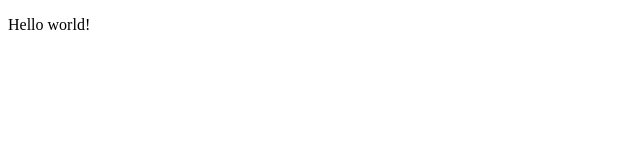
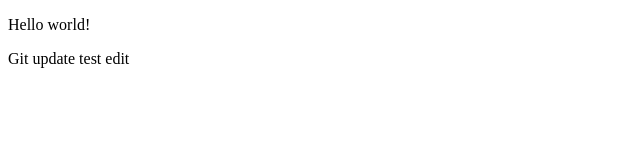
Before and after one commit to edubebz/beblog, a plain HTML site: page index.html in a window 1280 px wide. Shown: the whole page, without its empty margins (0-640 px from the left). Drawn offline with Linux system fonts and the light colour scheme.

Commit message:
Test update push
Added a <p> to index to test git push update.

```diff
--- a/index.html
+++ b/index.html
@@ -1,3 +1,4 @@
 <!doctype HTML>
 
 <p>Hello world!</p>
+<p>Git update test edit</p>
```
Also changed, not shown: notes.txt (added).
